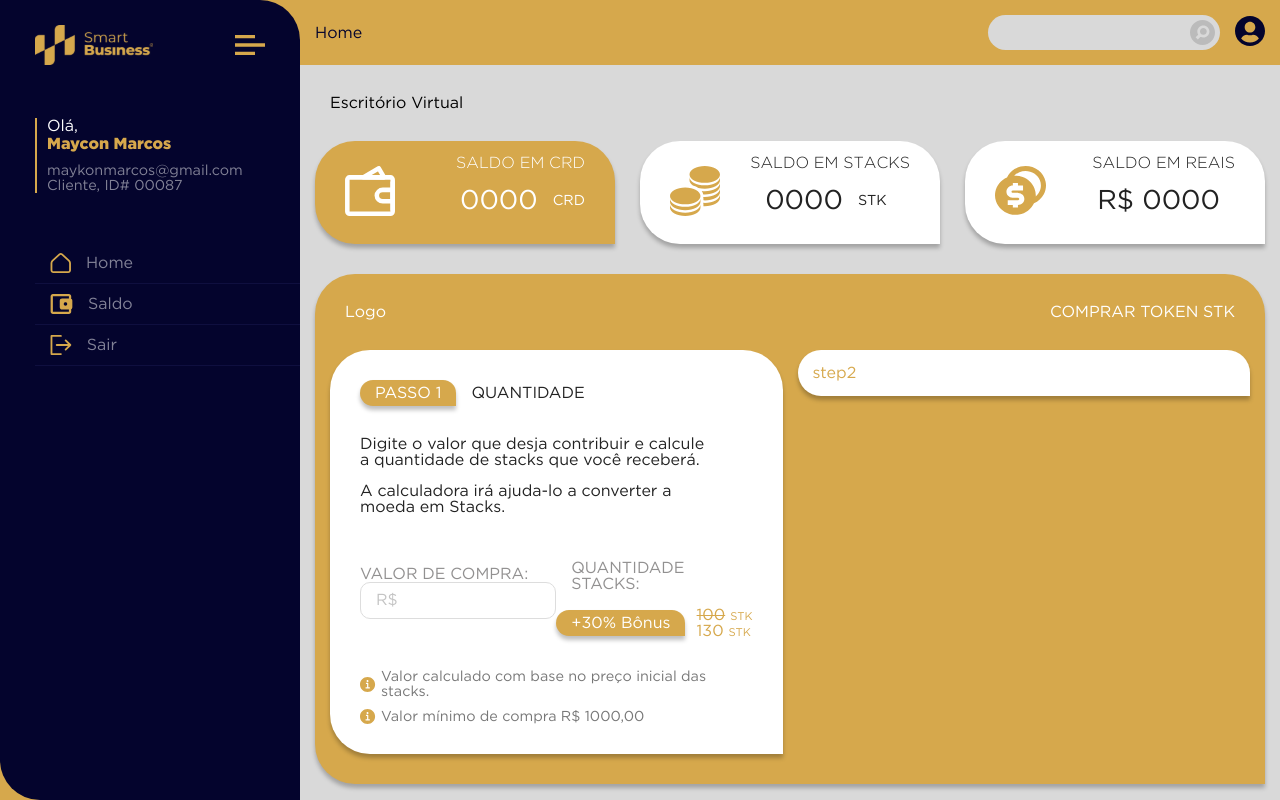
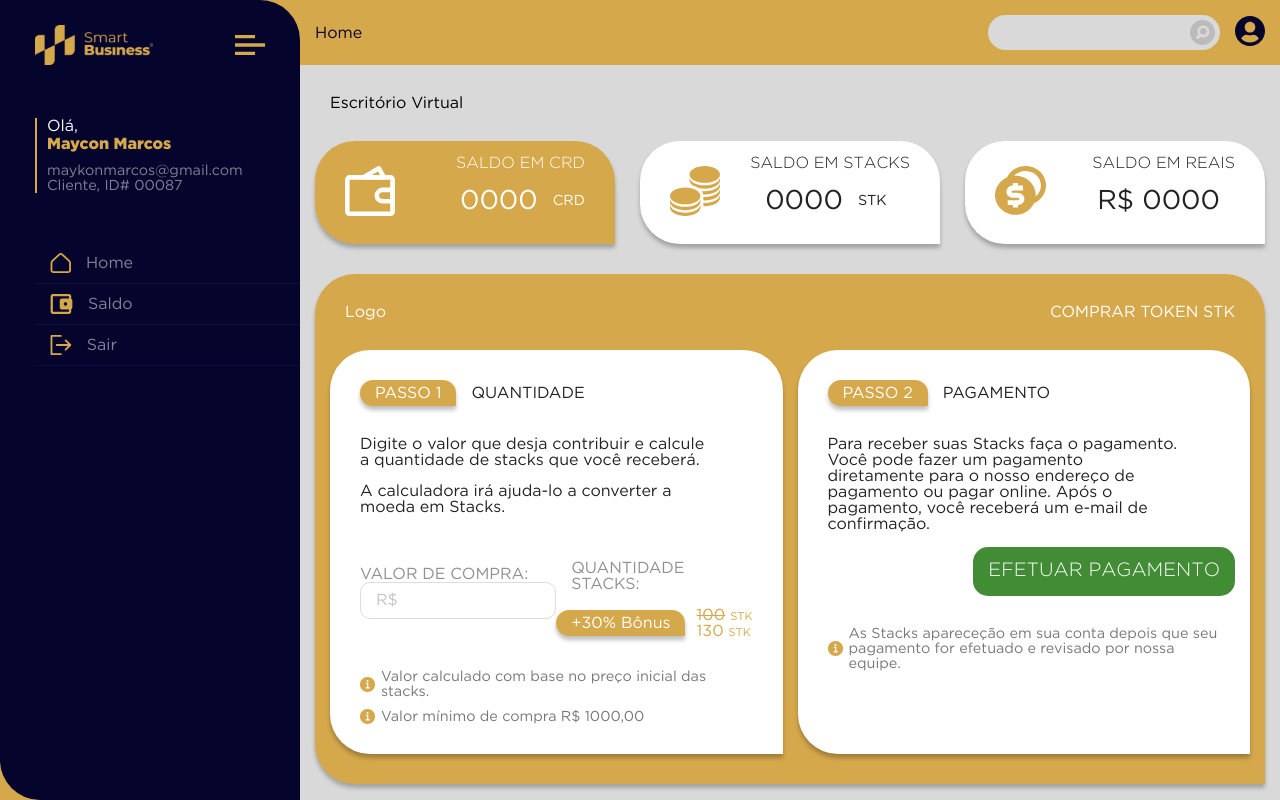
Before and after one commit to codethebasics/credcoin, a Next.js app: page /stacks in a window 1280 px wide. Built offline with nearby package versions, Linux system fonts and the light colour scheme.

Commit message:
stacks page

```diff
--- a/pages/stacks/index.js
+++ b/pages/stacks/index.js
@@ -142,7 +142,45 @@ export default function Stacks(props) {
                                 color={'#D6A84C'}
                                 padding={'15px'}
                             >
-                                step2
+                                <div className={styles.header}>
+                                    <Card
+                                        background={'#D6A84C'}
+                                        color={'#FFFFFF'}
+                                        padding={'15px'}
+                                    >
+                                        <span>PASSO 2</span>
+                                    </Card>
+                                    <div>
+                                        <span>PAGAMENTO</span>
+                                    </div>
+                                </div>
+                                <div className={styles.description}>
+                                    <p>
+                                        Para receber suas Stacks faça o
+                                        pagamento. Você pode fazer um pagamento
+                                        diretamente para o nosso endereço de
+                                        pagamento ou pagar online. Após o
+                                        pagamento, você receberá um e-mail de
+                                        confirmação.
+                                    </p>
+                                </div>
+                                <div className={styles.cta}>
+                                    <button>Efetuar Pagamento</button>
+                                </div>
+                                <div className={styles.info}>
+                                    <div>
+                                        <img
+                                            height="15"
+                                            src="/img/gold-info.svg"
+                                        />
+                                        <span>
+                                            As Stacks apareceção em sua conta
+                                            depois que seu pagamento for
+                                            efetuado e revisado por nossa
+                                            equipe.
+                                        </span>
+                                    </div>
+                                </div>
                             </Card>
                         </div>
                     </div>
--- a/styles/pages/Stacks.module.scss
+++ b/styles/pages/Stacks.module.scss
@@ -30,6 +30,7 @@
 
             .step1Container {
                 width: 100%;
+                display: flex;
 
                 .header {
                     justify-content: flex-start;
@@ -161,6 +162,70 @@
 
             .step2Container {
                 width: 100%;
+                display: flex;
+
+                .header {
+                    justify-content: flex-start;
+                    align-items: center;
+                    >div {
+                        width: auto;
+                    }
+                    >div:first-child {
+                        padding: 5px 15px;
+                    }
+                    >div:last-child {
+                        margin-left: 15px;
+                        color: #222;
+                    }
+                }
+
+                .description {
+                    padding: 15px;
+
+                    p {
+                        color: #222;
+                        max-width: 350px;
+                    }
+                }
+
+                .cta {
+                    margin-bottom: 15px;
+                    display: flex;
+                    justify-content: flex-end;
+
+                    button {
+                        text-transform: uppercase;
+                        padding: 15px;
+                        border-radius: 15px;
+                        border: 0;
+                        outline: none;
+                        color: #FFFFFF;
+                        background: #428C36;
+                        font-size: 1.2rem;
+                        font-family: gothamLight, Verdana, Geneva, Tahoma, sans-serif;
+                        cursor: pointer;
+                    }
+                }
+
+                .info {
+                    padding: 15px;
+                    font-size: 0.9rem;
+                    color: #222;
+
+                    >div {
+                        display: flex;
+                        align-items: center;
+
+                        >span {
+                            margin-left: 5px;
+                            color: #777;
+                        }
+                    }
+                }
+            }
+
+            .step2Container {
+                width: 100%;
                 margin-left: 15px;
             }
         }
```
